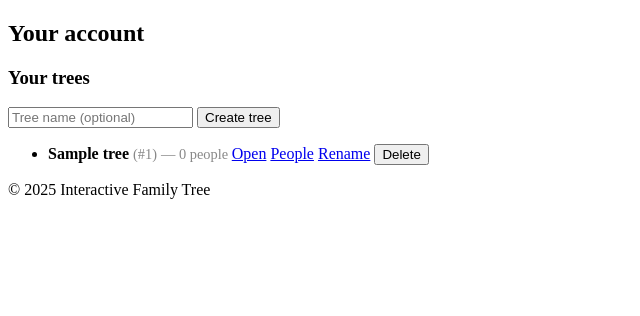
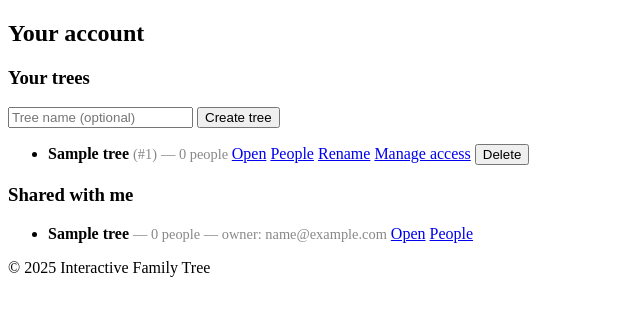
Before and after one commit to Dement1cs/interactive-family-tree, a Flask app: page /dashboard in a window 1280 px wide. Shown: the part 101-417 px from the top of the page, without its empty margins (0-640 px from the left). Run offline with Flask 3, Linux system fonts and the light colour scheme; a user stored in the database is signed in; tables that the repository leaves empty hold one stand-in row (values such as "Sample post"); data that the repository does not hold is empty.

Commit message:
Add shared tree access with editor and viewer roles

```diff
--- a/app.py
+++ b/app.py
@@ -30,7 +30,7 @@ from db import(
     )
 from extensions import db, migrate, login_manager, csrf
 
-from models import User, Tree
+from models import User, Tree, TreeAccess
 from flask_login import login_user, logout_user, login_required, current_user
 from forms import RegisterForm, LoginForm
 
@@ -63,14 +63,56 @@ def load_user(user_id):
     return db.session.get(User, int(user_id))
 
 def get_current_user_tree_or_404(tree_id):
+    return require_tree_view_access(tree_id)
+
+#=== Запросить роль для текущего юзера ========================================
+def get_tree_role_for_current_user(tree_id):
     if not tree_id:
         return None
 
-    tree = Tree.query.filter_by(id=tree_id, owner_user_id=current_user.id).first()
+    tree = Tree.query.filter_by(id=tree_id).first()
+    if tree is None:
+        return None
+
+    if tree.owner_user_id == current_user.id:
+        return "owner"
+
+    access = TreeAccess.query.filter_by(
+        tree_id=tree.id,
+        user_id=current_user.id
+    ).first()
+
+    if access:
+        return access.role
+
+    return None
+#===========================================
+
+#==== запросить просмотр ===================
+def require_tree_view_access(tree_id):
+    tree = Tree.query.filter_by(id=tree_id).first()
     if tree is None:
         abort(404)
 
+    role = get_tree_role_for_current_user(tree_id)
+    if role not in {"owner", "editor", "viewer"}:
+        abort(404)
+
     return tree
+#===========================================
+
+#==== запросить едитор ===================
+def require_tree_edit_access(tree_id):
+    tree = Tree.query.filter_by(id=tree_id).first()
+    if tree is None:
+        abort(404)
+
+    role = get_tree_role_for_current_user(tree_id)
+    if role not in {"owner", "editor"}:
+        abort(403)
+
+    return tree
+#===========================================
 
 def to_int_or_none(value):
     value = (value or "").strip()
@@ -98,10 +140,19 @@ def allowed_image_file(filename):
     return "." in filename and filename.rsplit(".", 1)[1].lower() in ALLOWED_IMAGE_EXTENSIONS
 #===========================================
 
+def get_person_in_tree_or_404(person_id, tree_id):
+    person = get_person(person_id)
+    if person is None:
+        abort(404)
+
+    if str(person["tree_id"]) != str(tree_id):
+        abort(404)
+
+    return person
+
 @app.context_processor
 def inject_helpers():
     return dict(format_partial_date=format_partial_date)
-# better looks date end -------------------------
 
 #======== register роут =============================
 @app.route("/register", methods=["GET", "POST"])
@@ -199,7 +250,7 @@ def persons():
 @login_required
 def add_person_route():
     tree_id = request.args.get("tree_id")
-    current_tree = get_current_user_tree_or_404(tree_id)
+    current_tree = require_tree_edit_access(tree_id)
 
     if request.method == "POST":
         first_name = request.form.get("first_name")
@@ -246,17 +297,17 @@ def add_person_route():
 @login_required
 def person_detail(person_id):
     tree_id = request.args.get("tree_id")
+    tree_role = get_tree_role_for_current_user(tree_id)
     current_tree = get_current_user_tree_or_404(tree_id)
+
+    person = get_person_in_tree_or_404(person_id, tree_id)
     photos = get_person_photos(person_id)
-    person = get_person(person_id)
-    if person is None:
-        return "Person not found", 404
+
     parents = get_parents(person_id)
     children = get_children(person_id)
     spouses = get_spouses(person_id)
     siblings = get_siblings(person_id)
     grandparents = get_grandparents(person_id)
-    photos = get_person_photos(person_id)
 
     return render_template(
         "person_detail.html",
@@ -267,8 +318,8 @@ def person_detail(person_id):
         siblings=siblings,
         grandparents=grandparents,
         photos=photos,
-        tree_id=tree_id
-
+        tree_id=tree_id,
+        tree_role=tree_role
     )
 # ==========================================================
 
@@ -277,11 +328,9 @@ def person_detail(person_id):
 @login_required
 def edit_person(person_id):
     tree_id = request.args.get("tree_id")
-    current_tree = get_current_user_tree_or_404(tree_id)
+    current_tree = require_tree_edit_access(tree_id)
 
-    person = get_person(person_id)
-    if person is None:
-        return "Person is not found", 404
+    person = get_person_in_tree_or_404(person_id, tree_id)
 
     if request.method == "POST":
         first_name = request.form.get("first_name")
@@ -328,12 +377,10 @@ def edit_person(person_id):
 @login_required
 def add_relation(person_id):
     tree_id = request.args.get("tree_id")
-    current_tree = get_current_user_tree_or_404(tree_id)
+    current_tree = require_tree_edit_access(tree_id)
     preset_relation_type = request.args.get("relation_type")
 
-    person = get_person(person_id)
-    if person is None:
-        return "Person not found", 404
+    person = get_person_in_tree_or_404(person_id, tree_id)
 
     people = [p for p in get_all_persons(tree_id) if p["id"] != person_id]
     error = None
@@ -463,7 +510,8 @@ def add_relation(person_id):
 @login_required
 def delete_relation(person_id):
     tree_id = request.args.get("tree_id")
-    current_tree = get_current_user_tree_or_404(tree_id)
+    current_tree = require_tree_edit_access(tree_id)
+    person = get_person_in_tree_or_404(person_id, tree_id)
 
     relative_id = request.form.get("relative_id")
     relation_type = request.form.get("relation_type")
@@ -486,11 +534,9 @@ def delete_relation(person_id):
 @login_required
 def delete_person_route(person_id):
     tree_id = request.args.get("tree_id")
-    current_tree = get_current_user_tree_or_404(tree_id)
+    current_tree = require_tree_edit_access(tree_id)
 
-    person = get_person(person_id)
-    if person is None:
-        return "Person not found", 404
+    person = get_person_in_tree_or_404(person_id, tree_id)
 
     delete_person(person_id)
     return redirect(url_for("persons", tree_id=tree_id))
@@ -501,11 +547,9 @@ def delete_person_route(person_id):
 @login_required
 def upload_person_photo_route(person_id):
     tree_id = request.args.get("tree_id")
-    current_tree = get_current_user_tree_or_404(tree_id)
+    current_tree = require_tree_edit_access(tree_id)
 
-    person = get_person(person_id)
-    if person is None:
-        return "Person not found", 404
+    person = get_person_in_tree_or_404(person_id, tree_id)
 
     file = request.files.get("photo")
     if not file or not file.filename:
@@ -536,11 +580,9 @@ def upload_person_photo_route(person_id):
 @login_required
 def delete_person_photo_route(person_id):
     tree_id = request.args.get("tree_id")
-    current_tree = get_current_user_tree_or_404(tree_id)
+    current_tree = require_tree_edit_access(tree_id)
 
-    person = get_person(person_id)
-    if person is None:
-        return "Person not found", 404
+    person = get_person_in_tree_or_404(person_id, tree_id)
 
     filename = person["photo_filename"]
     if filename:
@@ -551,16 +593,16 @@ def delete_person_photo_route(person_id):
     remove_person_photo(person_id)
 
     return redirect(url_for("person_detail", person_id=person_id, tree_id=tree_id))
+
+
 # ===== uploading photos to the gallery =============================
 @app.route("/persons/<int:person_id>/gallery/upload", methods=["POST"])
 @login_required
 def upload_gallery_photo_route(person_id):
     tree_id = request.args.get("tree_id")
-    current_tree = get_current_user_tree_or_404(tree_id)
+    current_tree = require_tree_edit_access(tree_id)
 
-    person = get_person(person_id)
-    if person is None:
-        return "Person not found", 404
+    person = get_person_in_tree_or_404(person_id, tree_id)
 
     file = request.files.get("gallery_photo")
     if not file or not file.filename:
@@ -584,11 +626,9 @@ def upload_gallery_photo_route(person_id):
 @login_required
 def delete_gallery_photo_route(person_id, photo_id):
     tree_id = request.args.get("tree_id")
-    current_tree = get_current_user_tree_or_404(tree_id)
+    current_tree = require_tree_edit_access(tree_id)
 
-    person = get_person(person_id)
-    if person is None:
-        return "Person not found", 404
+    person = get_person_in_tree_or_404(person_id, tree_id)
 
     photo = get_gallery_photo(photo_id)
     if photo is None or photo["person_id"] != person_id:
@@ -609,17 +649,33 @@ def delete_gallery_photo_route(person_id, photo_id):
 @app.route("/dashboard")
 @login_required
 def dashboard():
-    trees = Tree.query.filter_by(owner_user_id=current_user.id).order_by(Tree.created_at.desc()).all()
+    owned_trees = Tree.query.filter_by(owner_user_id=current_user.id).order_by(Tree.created_at.desc()).all()
 
-    tree_cards = []
-    for t in trees:
-        tree_cards.append({
+    shared_entries = TreeAccess.query.filter_by(user_id=current_user.id).all()
+    shared_trees = [entry.tree for entry in shared_entries]
+
+    owned_tree_cards = []
+    for t in owned_trees:
+        owned_tree_cards.append({
             "id": t.id,
             "title": t.title,
             "person_count": count_persons_in_tree(t.id)
         })
 
-    return render_template("dashboard.html", trees=tree_cards)
+    shared_tree_cards = []
+    for t in shared_trees:
+        shared_tree_cards.append({
+            "id": t.id,
+            "title": t.title,
+            "person_count": count_persons_in_tree(t.id),
+            "owner_email": t.owner.email if t.owner else None
+        })
+
+    return render_template(
+        "dashboard.html",
+        trees=owned_tree_cards,
+        shared_trees=shared_tree_cards
+    )
 # -------------------------------------------------------------------
 
 # ----- создаёт новое дерево (POST) и возвращает на dashboard -------
@@ -674,6 +730,68 @@ def delete_tree_route(tree_id):
 # -------------------------------------------------------------------
 # ===================================================================
 
+# ====== manage access rout =============================================================
+@app.route("/trees/<int:tree_id>/access", methods=["GET", "POST"])
+@login_required
+def manage_tree_access(tree_id):
+    tree = Tree.query.filter_by(id=tree_id, owner_user_id=current_user.id).first()
+    if tree is None:
+        return "Tree not found", 404
+
+    error = None
+
+    if request.method == "POST":
+        email = request.form.get("email", "").strip().lower()
+        role = request.form.get("role", "editor").strip().lower()
+
+        if role not in {"editor", "viewer"}:
+            role = "editor"
+
+        if not email:
+            error = "Email is required."
+        else:
+            user = User.query.filter_by(email=email).first()
+
+            if user is None:
+                error = "User not found."
+            elif user.id == current_user.id:
+                error = "You already own this tree."
+            else:
+                existing = TreeAccess.query.filter_by(tree_id=tree.id, user_id=user.id).first()
+                if existing:
+                    error = "This user already has access."
+                else:
+                    access = TreeAccess(tree_id=tree.id, user_id=user.id, role=role)
+                    db.session.add(access)
+                    db.session.commit()
+                    return redirect(url_for("manage_tree_access", tree_id=tree.id))
+    shared_entries = TreeAccess.query.filter_by(tree_id=tree.id).all()
+
+    return render_template(
+        "tree_access.html",
+        tree=tree,
+        shared_entries=shared_entries,
+        error=error
+    )
+# ===================================================================
+
+# ====== remove access rout =============================================================
+@app.route("/trees/<int:tree_id>/access/<int:access_id>/delete", methods=["POST"])
+@login_required
+def remove_tree_access(tree_id, access_id):
+    tree = Tree.query.filter_by(id=tree_id, owner_user_id=current_user.id).first()
+    if tree is None:
+        return "Tree not found", 404
+
+    access = TreeAccess.query.filter_by(id=access_id, tree_id=tree.id).first()
+    if access is None:
+        return "Access entry not found", 404
+
+    db.session.delete(access)
+    db.session.commit()
+
+    return redirect(url_for("manage_tree_access", tree_id=tree.id))
+# ===================================================================
 
 
 
@@ -687,15 +805,6 @@ def delete_tree_route(tree_id):
 
 # ======API==========================================================
 # ===================================================================
-
-# ======API persons=====================================================
-@app.route("/api/persons")
-@login_required
-def api_persons():
-    conn = get_db()
-    persons = conn.execute("SELECT id, first_name, last_name, birth_date, death_date, notes FROM persons").fetchall()
-    return jsonify([dict(p) for p in persons])
-# =======================================
 
 
 # ==========API Поиск ============
@@ -733,34 +842,23 @@ def api_tree():
 
     current_tree = get_current_user_tree_or_404(tree_id)
 
-    if tree_id:
-        persons = conn.execute("""
-            SELECT id, first_name, last_name,
-                birth_date, death_date,
-                birth_year, birth_month, birth_day,
-                death_year, death_month, death_day,
-                notes, tree_id
-            FROM persons
-            WHERE tree_id = ?
-        """, (tree_id,)).fetchall()
+    persons = conn.execute("""
+        SELECT id, first_name, middle_name, last_name, maiden_name,
+            birth_date, death_date,
+            birth_year, birth_month, birth_day,
+            death_year, death_month, death_day,
+            notes, tree_id
+        FROM persons
+        WHERE tree_id = ?
+    """, (tree_id,)).fetchall()
 
-        relationships = conn.execute("""
-            SELECT r.person_id, r.relative_id, r.relation_type
-            FROM relationships r
-            JOIN persons p1 ON r.person_id = p1.id
-            JOIN persons p2 ON r.relative_id = p2.id
-            WHERE p1.tree_id = ? AND p2.tree_id = ?
-        """, (tree_id, tree_id)).fetchall()
-    else:
-        persons = conn.execute("""
-            SELECT id, first_name, last_name, birth_date, death_date, notes, tree_id
-            FROM persons
-        """).fetchall()
-
-        relationships = conn.execute("""
-            SELECT person_id, relative_id, relation_type
-            FROM relationships
-        """).fetchall()
+    relationships = conn.execute("""
+        SELECT r.person_id, r.relative_id, r.relation_type
+        FROM relationships r
+        JOIN persons p1 ON r.person_id = p1.id
+        JOIN persons p2 ON r.relative_id = p2.id
+        WHERE p1.tree_id = ? AND p2.tree_id = ?
+    """, (tree_id, tree_id)).fetchall()
 
     conn.close()
 
--- a/templates/dashboard.html
+++ b/templates/dashboard.html
@@ -26,6 +26,7 @@
                 <a href="{{ url_for('tree', tree_id=t.id) }}">Open</a>
                 <a href="{{ url_for('persons', tree_id=t.id) }}">People</a>
                 <a href="{{ url_for('edit_tree', tree_id=t.id) }}">Rename</a>
+                <a href="{{ url_for('manage_tree_access', tree_id=t.id) }}">Manage access</a>
 
                 <form action="{{ url_for('delete_tree_route', tree_id=t.id) }}"
                     method="post"
@@ -41,4 +42,26 @@
     <p class="muted">You don't have any trees yet. Create one above.</p>
 {% endif %}
 
+<h3>Shared with me</h3>
+
+{% if shared_trees and shared_trees|length > 0 %}
+    <ul>
+        {% for t in shared_trees %}
+        <li>
+            <strong>{{ t.title }}</strong>
+            <span class="muted">
+                — {{ t.person_count }} {{ "person" if t.person_count == 1 else "people" }}
+            </span>
+            {% if t.owner_email %}
+                <span class="muted">— owner: {{ t.owner_email }}</span>
+            {% endif %}
+            <a href="{{ url_for('tree', tree_id=t.id) }}">Open</a>
+            <a href="{{ url_for('persons', tree_id=t.id) }}">People</a>
+        </li>
+        {% endfor %}
+    </ul>
+{% else %}
+    <p class="muted">No trees have been shared with you yet.</p>
+{% endif %}
+
 {% endblock %}
--- a/templates/tree.html
+++ b/templates/tree.html
@@ -19,7 +19,7 @@
 
 <script>
   // даст строку вида "/persons/0"
-  window.PERSON_URL_TEMPLATE = "{{ url_for('person_detail', person_id=0) }}";
+  window.PERSON_URL_TEMPLATE = "{{ url_for('person_detail', person_id=0, tree_id=tree_id) }}";
 </script>
 
 <script src="{{ url_for('static', filename='js/tree.js') }}"></script>
```
Also changed, not shown: migrations/versions/62bcfabd3929_add_tree_access_table.py (added, +37 -0 lines), models.py (+15 -0 lines), static/js/tree.js (+37 -20 lines), templates/person_detail.html (+18 -0 lines), templates/tree_access.html (added, +51 -0 lines).
